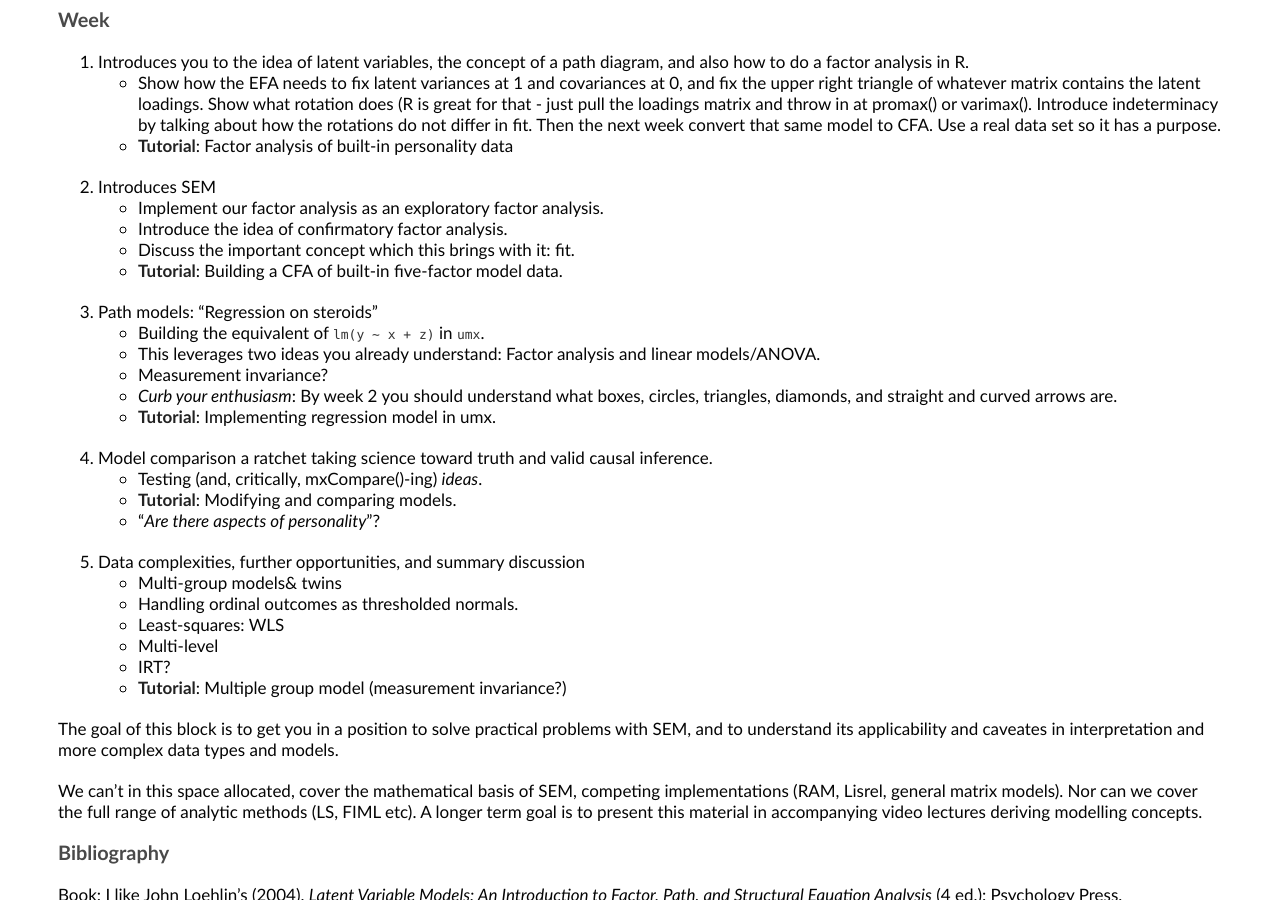
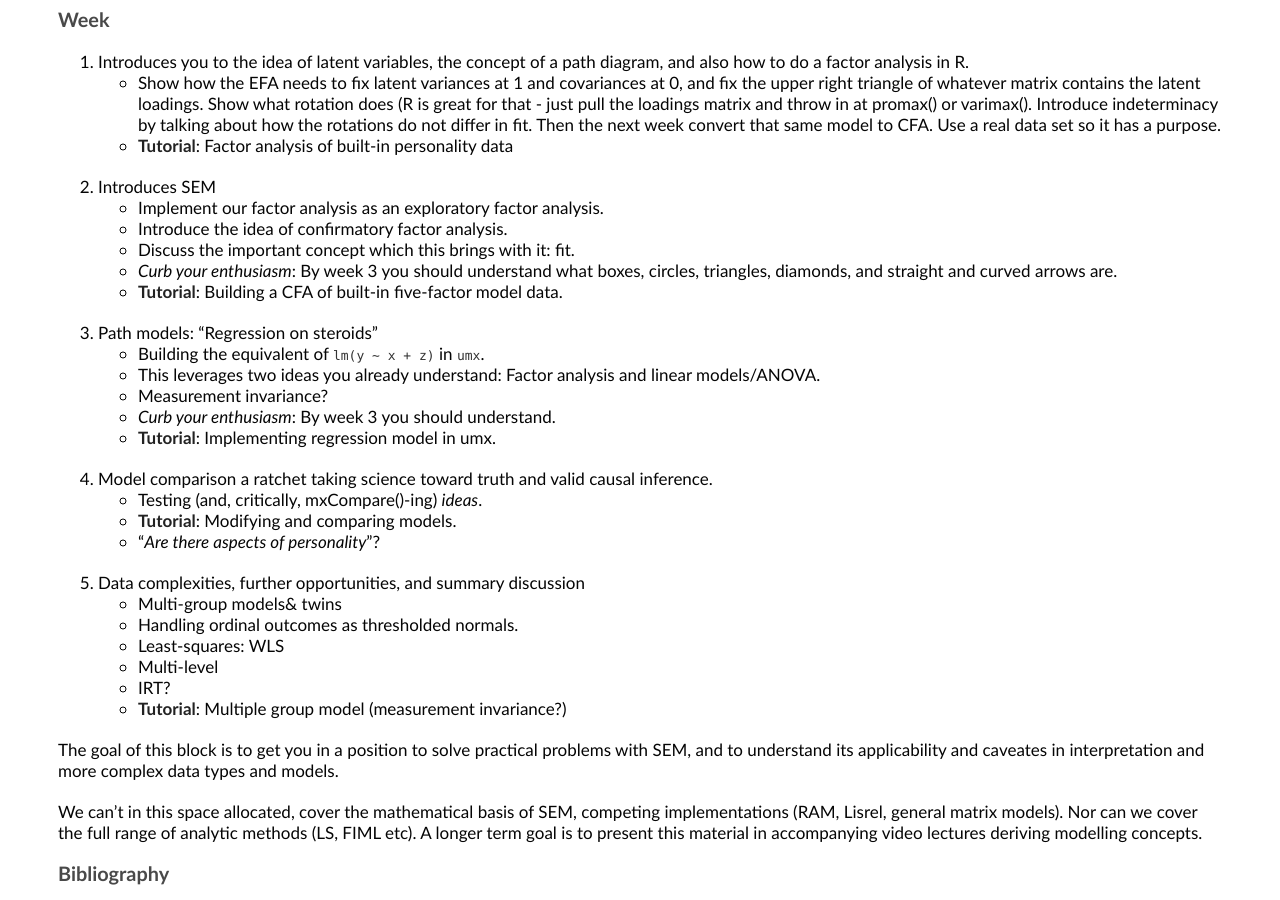
Before and after one commit to tbates/Multivariate-Stats-Course, a Jekyll site: the page built from _posts/2020-05-05-Outline.markdown, in a window 1280 px wide and 900 px high, scrolled down 360 px. Built offline with Jekyll 4.4.1, drawn with Linux system fonts in a browser that asks for light colours.

Commit message:
no message

```diff
--- a/_posts/2010-01-01-notes.markdown
+++ b/_posts/2010-01-01-notes.markdown
@@ -51,7 +51,7 @@ http://stats.stackexchange.com/questions/13314/is-r2-useful-or-dangerous/13317#1
 http://stats.stackexchange.com/questions/20523/difference-between-logit-and-probit-models
 
 ## Classic datasets
-https://en.wikipedia.org/wiki/Iris_flower_data_set
+[Iris_flower_data_set](https://en.wikipedia.org/wiki/Iris_flower_data_set)
 
 ## Approaches
 scikit
--- a/_posts/2020-05-05-Outline.markdown
+++ b/_posts/2020-05-05-Outline.markdown
@@ -25,12 +25,13 @@ Overview of the next 5 weeks of [MV stats](http://www.drps.ed.ac.uk/15-16/dpt/cx
 	* Implement our factor analysis as an exploratory factor analysis.
 	* Introduce the idea of confirmatory factor analysis.
 	* Discuss the important concept which this brings with it: fit.
+	* *Curb your enthusiasm*: By week 3 you should understand what boxes, circles, triangles, diamonds, and straight and curved arrows are.
 	* **Tutorial**: Building a CFA of built-in five-factor model data.
 3. Path models: "Regression on steroids"
 	* Building the equivalent of `lm(y ~ x + z)` in `umx`.
 	* This leverages two ideas you already understand: Factor analysis and linear models/ANOVA.
 	* Measurement invariance?
-	* *Curb your enthusiasm*: By week 2 you should understand what boxes, circles, triangles, diamonds, and straight and curved arrows are.
+	* *Curb your enthusiasm*: By week 3 you should understand.
 	* **Tutorial**: Implementing regression model in umx.
 4. Model comparison a ratchet taking science toward truth and valid causal inference.
 	* Testing (and, critically, mxCompare()-ing) *ideas*.
```
